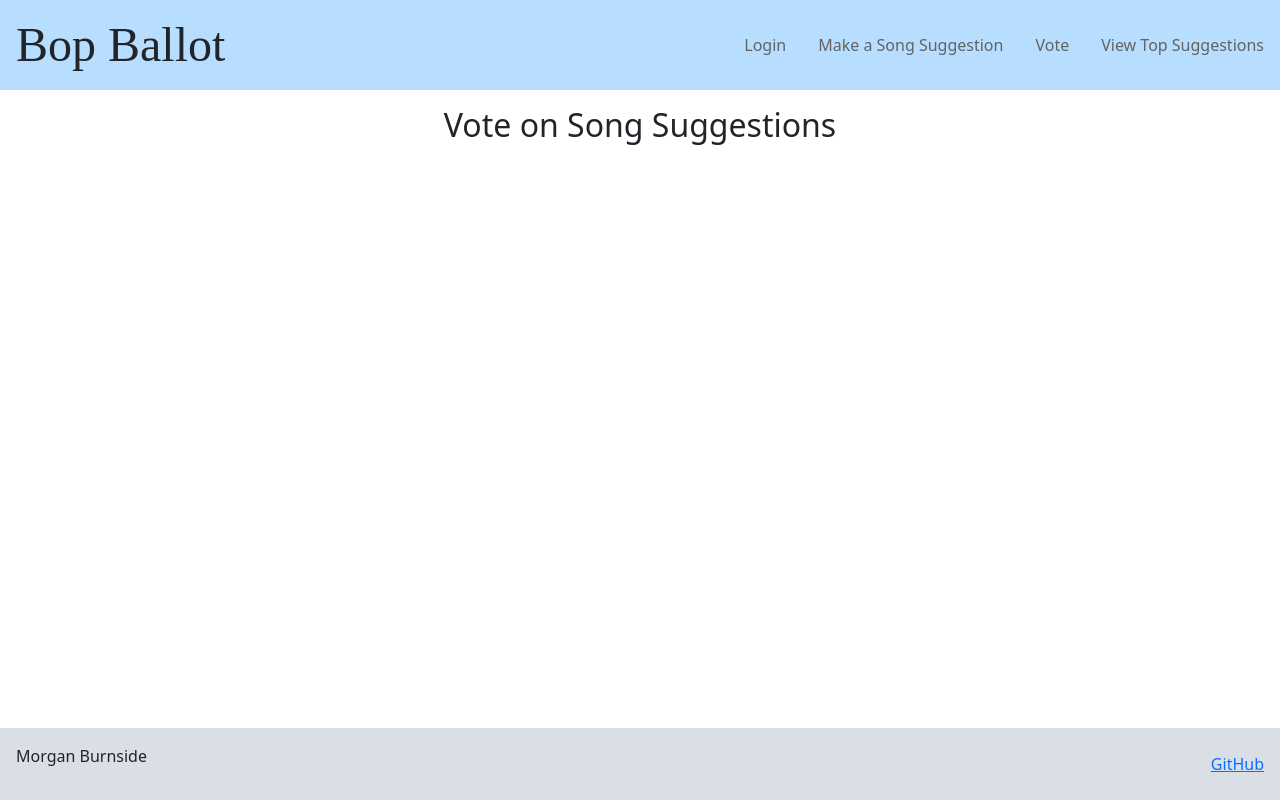
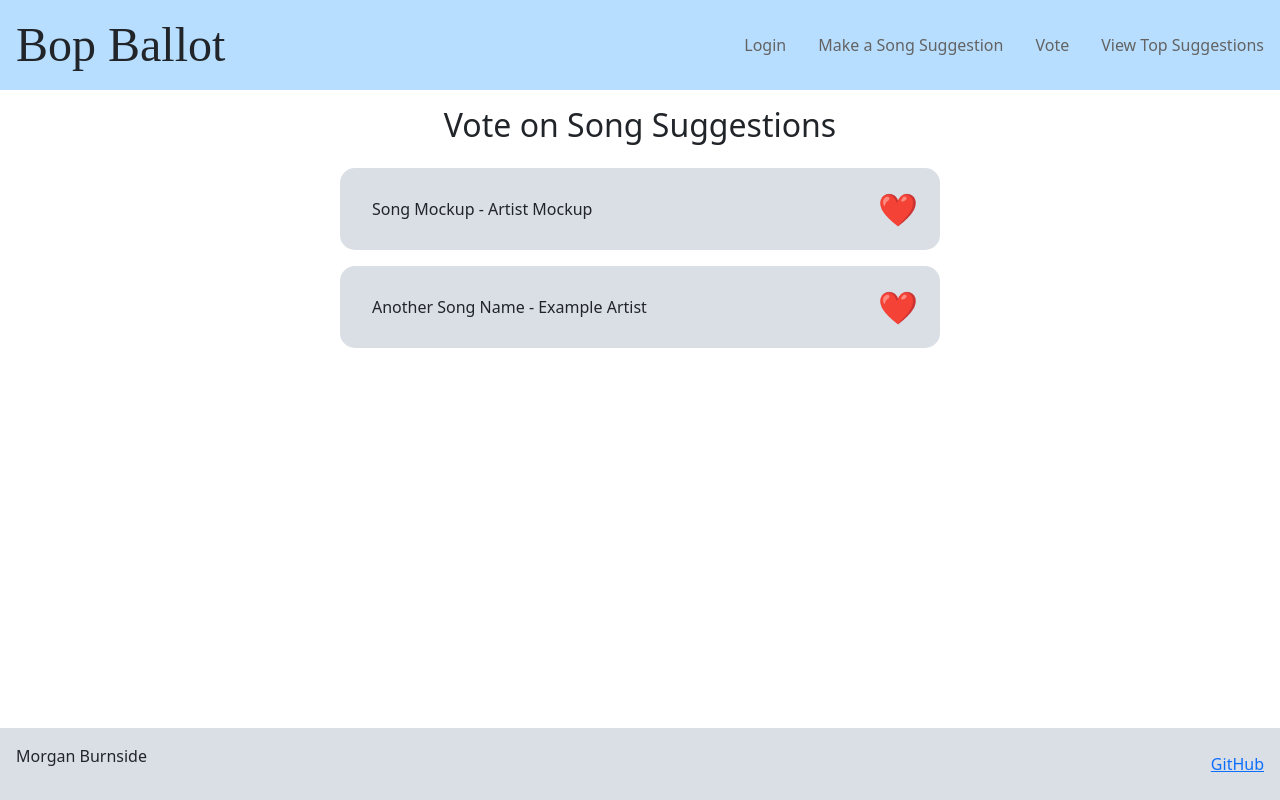
Before and after one commit to morgburn/startup, a React (Vite) app: page /vote in a window 1280 px wide. Built offline with nearby package versions, Linux system fonts and the light colour scheme.

Commit message:
Fixed inconsistences between vote files

```diff
--- a/src/vote/vote.jsx
+++ b/src/vote/vote.jsx
@@ -1,6 +1,6 @@
 import React from 'react';
 import './vote.css';
-import { voteList } from './voteList';
+import { VoteList } from './voteList';
 
 export function Vote() {
     const [songs, setSongs] = React.useState([
@@ -21,7 +21,7 @@
     return (
         <main>
             <h2>Vote on Song Suggestions</h2>
-            <voteList songs={songs} voted={voted} onVote={handleVote} />
+            <VoteList songs={songs} voted={voted} onVote={handleVote} />
         </main>
   );
 }
--- a/src/vote/voteItem.jsx
+++ b/src/vote/voteItem.jsx
@@ -1,9 +1,9 @@
 import React from 'react';
 
-export function voteItem({ song, isVoted, onVote }) {
+export function VoteItem({ song, isVoted, onVote }) {
     return (
-        <div className="vote-item">
-            <span className="song-info">
+        <div className="song-suggestion">
+            <span className="song-text">
                 {song.trackName} - {song.artist}
             </span>
             <button className={`heart-button ${isVoted ? 'voted' : ''}`} onClick={onVote}>❤️</button>
--- a/src/vote/voteList.jsx
+++ b/src/vote/voteList.jsx
@@ -1,7 +1,7 @@
 import React from 'react';
-import { voteItem } from './voteItem';
+import { VoteItem } from './voteItem';
 
-export function voteList({ songs, voted, onVote }) {
+export function VoteList({ songs, voted, onVote }) {
     if (songs.length === 0) {
         return <p>No songs suggested yet.</p>;
     }
@@ -9,7 +9,7 @@
     return (
         <div className="vote-list">
             {songs.map(song => (
-                <voteItem key={song.id} song={song} isVoted={voted.includes(song.id)} onVote={() => onVote(song.id)} />
+                <VoteItem key={song.id} song={song} isVoted={voted.includes(song.id)} onVote={() => onVote(song.id)} />
             ))}
         </div>
     );
```
